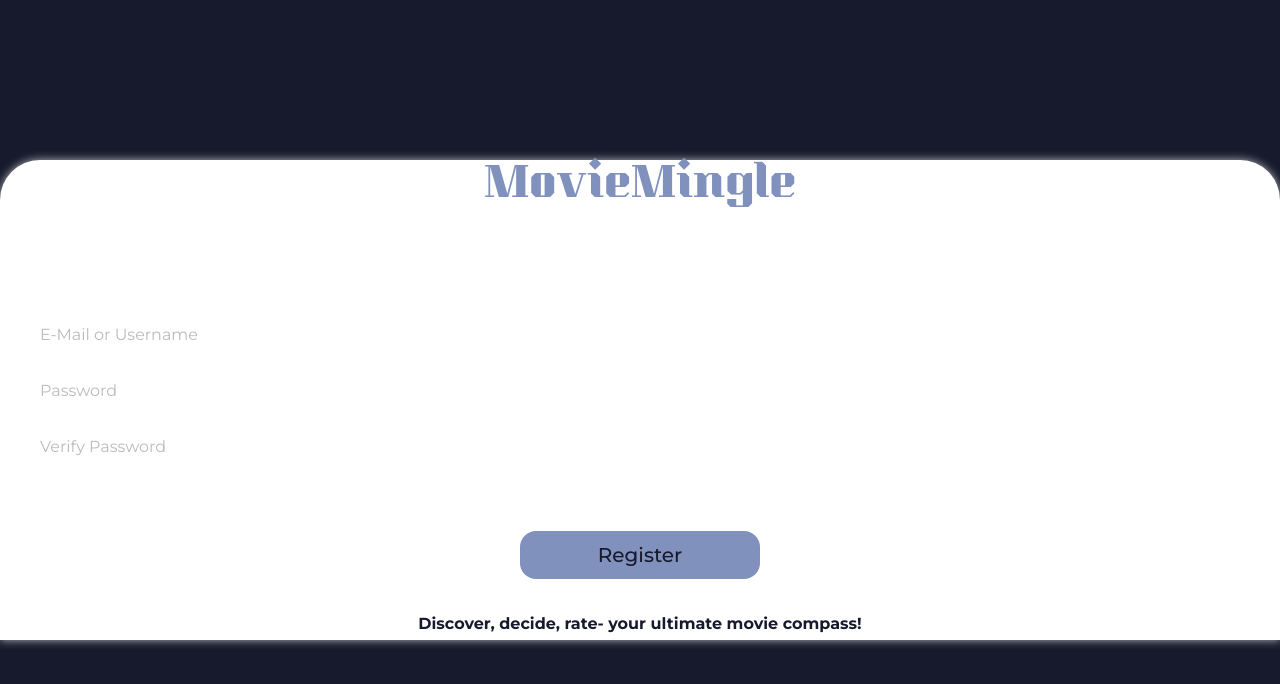
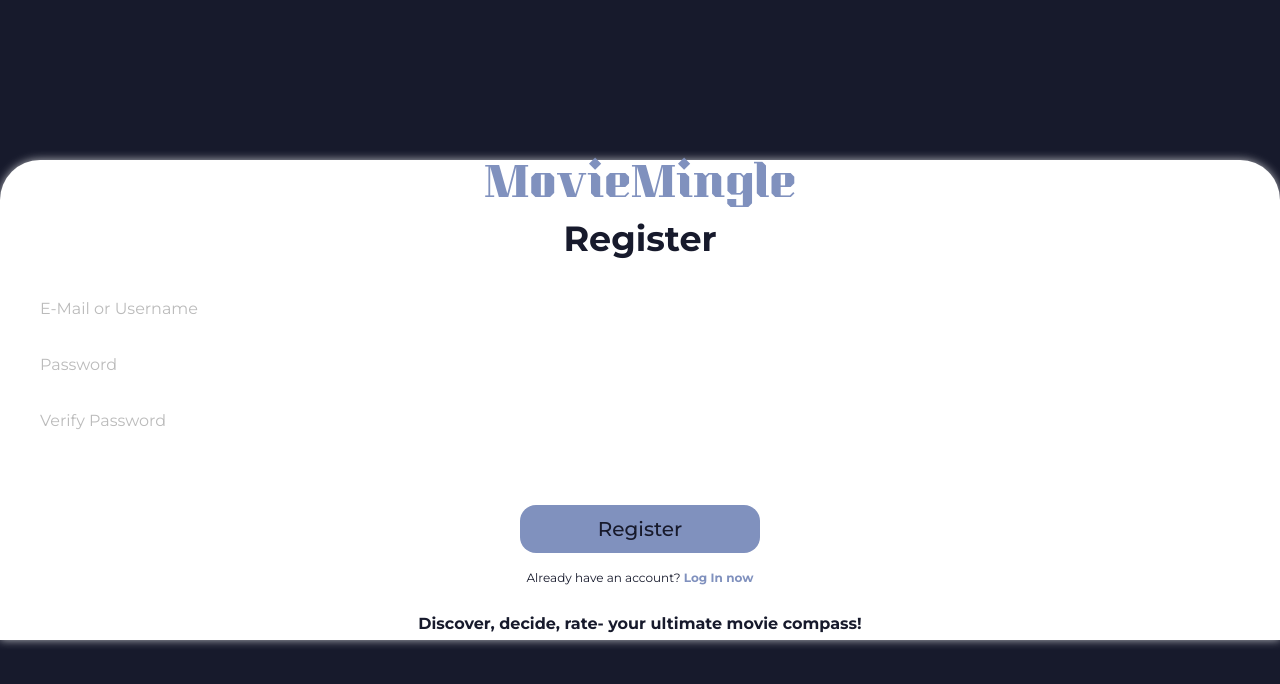
Before and after one commit to Deaniebean/MovieMingle, a React (Vite) app in the folder frontend/: page / in a window 1280 px wide. Shown: the top 684 px of the page. Built offline with nearby package versions, Linux system fonts and the light colour scheme.

Commit message:
fixed register stylings

```diff
--- a/frontend/src/components/Login.tsx
+++ b/frontend/src/components/Login.tsx
@@ -87,7 +87,7 @@ const Login: React.FC<RegisterProps> = ({setShowNavbar}) => {
         <p className="description"> - your ultimate movie compass!</p>
       </div>
       <div className="registerForm">
-        <h2 className="title">Log In</h2>
+        <h2 className="titleForm">Log In</h2>
         {/* temp adding class of 'formElement' on form instead of styling element directly */}
         <form onSubmit={(e) => handleSubmit(e)} className="formElement">
           <div className="dataInputWrapper">
@@ -122,7 +122,7 @@ const Login: React.FC<RegisterProps> = ({setShowNavbar}) => {
           </button>
           <p className="linkText">
             Not registered yet?&nbsp;
-            <Link className="link" to="/">
+            <Link className="linkTo" to="/">
               Create an account
             </Link>
           </p>
--- a/frontend/src/components/Register.css
+++ b/frontend/src/components/Register.css
@@ -45,7 +45,7 @@
     box-shadow: 0 0 10px rgba(255, 255, 255, 0.7);
 }
 
-.title {
+.titleForm {
     display: flex;
     justify-content: center;
     font-size: 35px;
@@ -118,9 +118,19 @@
     font-weight: 600;
 }
 
+.error {
+    font-family: var(--font);
+    font-size: 12px;
+    color: var(--error);
+    margin-top: 1rem;
+}
+
 .errorMessageContainer {
     height: 1.5em;
     width: 100%;
+    display: flex;
+    align-items: center;
+    justify-content: center;
   }
 
 .button {
@@ -147,19 +157,13 @@
     font-weight: 600;
 }
 
-/* p { */
-    /* display: flex;
-    justify-content: center;
+.linkText {
+    margin-top: 1rem;
     font-size: 12px;
     color: var(--primary);
-    margin-top: 1rem;
 }
 
-.linkText {
-    margin-top: 1rem;
-}
-
-.link {
+.linkTo {
     font-family: var(--font);
     font-size: 12px;
     font-weight: bold;
@@ -167,18 +171,11 @@
     cursor: pointer;
 }
 
-.link:hover {
+.linkTo:hover {
     font-weight: 800;
 }
 
-.error {
-    font-family: var(--font);
-    font-size: 12px;
-    color: var(--error);
-    margin-top: 1rem;
-}
-
-.back {
+.goBack {
 font-family: var(--font);
 font-size: 12px;
 font-weight: bold;
@@ -186,7 +183,7 @@
 cursor: pointer;
 }
 
-.back:hover {
+.goBack:hover {
     font-weight: 800;
 }
 
--- a/frontend/src/components/Register.tsx
+++ b/frontend/src/components/Register.tsx
@@ -103,7 +103,7 @@ const Register: React.FC<RegisterProps> = ({ setShowNavbar }) => {
         <p className="description"> - your ultimate movie compass!</p>
       </div>
       <div className="registerForm">
-        <h2 className="title">Register</h2>
+        <h2 className="titleForm">Register</h2>
         {/* temp adding class of 'formElement' on form instead of styling element directly */}
         <form onSubmit={(e) => handleSubmit(e)} className="formElement">
           <div className="dataInputWrapper">
@@ -144,7 +144,7 @@ const Register: React.FC<RegisterProps> = ({ setShowNavbar }) => {
           </button>
           <p className="linkText">
             Already have an account?&nbsp;
-            <Link className="link" to="/login">
+            <Link className="linkTo" to="/login">
               Log In now
             </Link>
           </p>
--- a/frontend/src/components/ResetPassword.tsx
+++ b/frontend/src/components/ResetPassword.tsx
@@ -105,7 +105,7 @@ const ResetPassword: React.FC<ResetPasswordProps> = ({ setShowNavbar }) => {
         <p className="description"> - your ultimate movie compass!</p>
       </div>
       <div className="registerForm">
-        <h2 className="title">Reset Password</h2>
+        <h2 className="titleForm">Reset Password</h2>
         <form onSubmit={(e) => handleSubmit(e)} className="formElement">
           <div className="dataInputWrapper_resetPassword">
             <input
@@ -146,12 +146,12 @@ const ResetPassword: React.FC<ResetPasswordProps> = ({ setShowNavbar }) => {
           </button>
           <p className="linkText">
             Not registered yet?&nbsp;
-            <Link className="link" to="/">
+            <Link className="linkTo" to="/">
               Create an account
             </Link>
           </p>
           <Link to="/login">
-            <span className="back">&#8592; Back to Log IN</span>
+            <span className="goBack">&#8592; Back to Log IN</span>
           </Link>
         </form>
       </div>
```
Lines whose indentation alone changed are shown as unchanged.
